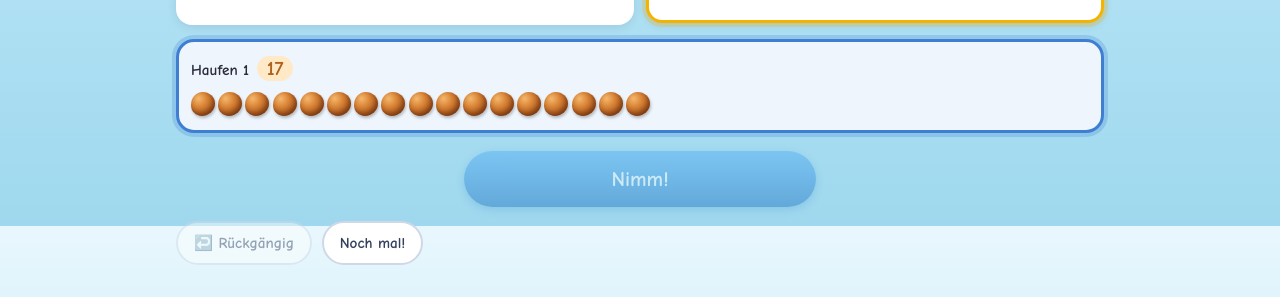
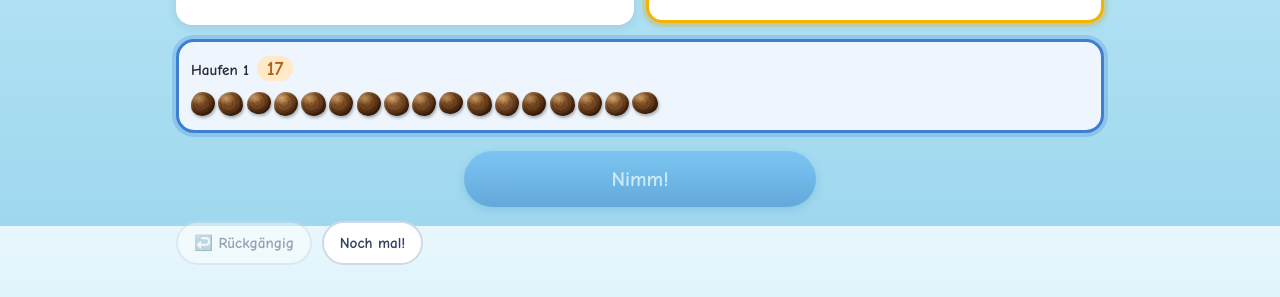
Before and after one commit to willyeisbach/nimm, a website: page index.html in a window 1280 px wide. Shown: the part 574-871 px from the top of the page. Drawn offline with Linux system fonts and the light colour scheme.

Commit message:
design: Stein-Optik als echte Rosinen (dunkelbraun, Falten, Formvariationen)

```diff
--- a/style.css
+++ b/style.css
@@ -482,19 +482,28 @@ body {
   gap: 0.2rem;
 }
 
+/* Rosine: dunkles, getrocknetes Braun mit Fruchthighlight + feinen
+   Faltenringen (wie eine echte Rosine) — keine glatte "Kugel/Brause". */
 .stone {
   width: 1.5rem;
   height: 1.5rem;
-  border-radius: 48% 52% 55% 45% / 55% 48% 52% 45%;
-  background: radial-gradient(
-    circle at 32% 28%,
-    #f4b76d 0%,
-    #d98436 35%,
-    #a9541c 80%
-  );
+  border-radius: 54% 46% 49% 51% / 57% 45% 55% 43%;
+  background:
+    radial-gradient(
+      ellipse 60% 45% at 32% 26%,
+      rgba(255, 216, 150, 0.5) 0%,
+      rgba(255, 216, 150, 0) 60%
+    ),
+    repeating-radial-gradient(
+      circle at 42% 44%,
+      rgba(26, 11, 2, 0.16) 0 1px,
+      rgba(26, 11, 2, 0) 1px 4px
+    ),
+    radial-gradient(circle at 35% 30%, #96602f 0%, #6e421f 48%, #45250e 88%);
   box-shadow:
-    inset -2px -3px 5px rgba(60, 20, 0, 0.45),
-    1px 2px 3px rgba(0, 0, 0, 0.25);
+    inset -2px -3px 4px rgba(25, 10, 0, 0.55),
+    inset 1px 1px 2px rgba(255, 225, 180, 0.28),
+    1px 2px 3px rgba(0, 0, 0, 0.3);
   cursor: grab;
   transition:
     transform 0.12s ease,
@@ -525,20 +534,42 @@ body {
    Ring, damit sie sich von der blinkenden Entfernungs-Animation
    (schwingend, wird entfernt) klar unterscheiden. */
 .stone.selected {
-  background: radial-gradient(
-    circle at 32% 28%,
-    #ffe08a 0%,
-    #f5b301 45%,
-    #d98436 100%
-  );
+  /* Bleibt eine Rosine (heller, warm getönt) — die goldene Umrandung +
+     Vergrößerung tragen die Markierung, nicht ein Formwechsel. */
+  background:
+    radial-gradient(
+      ellipse 60% 45% at 32% 26%,
+      rgba(255, 236, 170, 0.6) 0%,
+      rgba(255, 236, 170, 0) 60%
+    ),
+    radial-gradient(circle at 35% 30%, #d29a55 0%, #a9702f 50%, #6e421f 90%);
   box-shadow:
-    inset -2px -3px 5px rgba(60, 20, 0, 0.35),
+    inset -2px -3px 4px rgba(60, 25, 5, 0.4),
     0 0 0 3px #f5b301,
     0 0 8px rgba(245, 179, 1, 0.55),
     1px 2px 3px rgba(0, 0, 0, 0.25);
   transform: scale(1.18);
   cursor: pointer;
   z-index: 2;
+}
+
+/* Variation: jede Rosine wirkt anders geformt und getönt — wie eine
+   echte Handvoll Rosinen. Bewusst ohne transform, damit die
+   Vergrößerung von .stone.selected und die Blink-Animation sauber
+   überlagert bleiben; Farbe über filter (eigene Dimension). */
+.heap-stones .stone:nth-child(3n + 1) {
+  border-radius: 47% 53% 55% 45% / 58% 47% 53% 42%;
+  filter: brightness(0.92) saturate(1.05);
+}
+.heap-stones .stone:nth-child(3n + 2) {
+  border-radius: 55% 45% 48% 52% / 46% 55% 45% 54%;
+  width: 1.58rem;
+}
+.heap-stones .stone:nth-child(4n) {
+  filter: brightness(1.07) sepia(0.08);
+}
+.heap-stones .stone:nth-child(7n + 3) {
+  height: 1.4rem;
 }
 
 @media (prefers-reduced-motion: reduce) {
```
